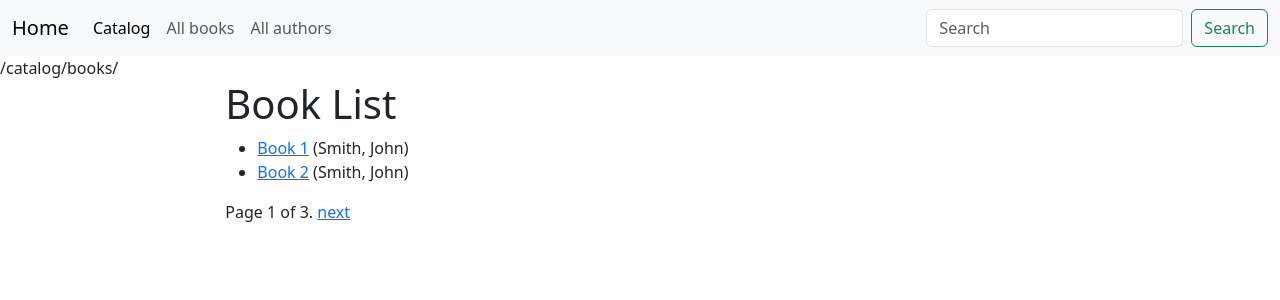
After one commit to karturik/tutorial_project_django_march, a Django app: page /catalog/books/ in a window 1280 px wide. The commit adds this page. Shown: the top 300 px of the page. Run offline with Django 5.2, Linux system fonts and the light colour scheme; data comes from the database, SQL or seed files in the repository; both versions use the stored data as it was after the commit.

Commit message:
add book list and detail

```diff
--- a/catalog/models.py
+++ b/catalog/models.py
@@ -33,11 +33,14 @@ class Book(models.Model):
     # Genre class has already been defined so we can specify the object above.
     language = models.ForeignKey('Language', on_delete=models.SET_NULL, null=True)
 
+    class Meta:
+        ordering = ["title"]
+
     def display_genre(self):
-            """
-            Creates a string for the Genre. This is required to display genre in Admin.
-            """
-            return ', '.join([genre.name for genre in self.genre.all()[:3]])
+        """
+        Creates a string for the Genre. This is required to display genre in Admin.
+        """
+        return ', '.join([genre.name for genre in self.genre.all()[:3]])
 
     display_genre.short_description = 'Genre'
 
--- /dev/null
+++ b/catalog/templates/books/all_books_page.html
@@ -0,0 +1,19 @@
+{% extends "base_generic.html" %}
+
+{% block content %}
+<h1>Book List</h1>
+
+{% if all_books_list %}
+<ul>
+
+    {% for book in all_books_list %}
+    <li>
+        <a href="{{ book.get_absolute_url }}">{{ book.title }}</a> ({{ book.author }})
+    </li>
+    {% endfor %}
+
+</ul>
+{% else %}
+<p>There are no books in the library.</p>
+{% endif %}
+{% endblock %}
--- a/catalog/urls.py
+++ b/catalog/urls.py
@@ -1,7 +1,12 @@
 from django.contrib import admin
-from django.urls import path, include
+from django.urls import path, re_path, include
 from . import views
 
 urlpatterns = [
     path('', views.catalog_homepage_view, name='catalog_home'),
+
+    # Book list/detail pages
+    re_path(r'^books/$', views.BookListView.as_view(), name='books'),
+    re_path(r'^book/(?P<pk>\d+)$', views.BookDetailView.as_view(), name='book-detail'),
+
 ]
--- a/catalog/views.py
+++ b/catalog/views.py
@@ -1,5 +1,6 @@
 from django.shortcuts import render
 from .models import Book, Author, BookInstance, Genre
+from django.views import generic
 
 
 def catalog_homepage_view(request):
@@ -28,3 +29,27 @@ def catalog_homepage_view(request):
             'num_genres': num_genres
             },
     )
+
+
+class BookListView(generic.ListView):
+    model = Book
+    context_object_name = 'all_books_list'
+    template_name = 'books/all_books_page.html'
+    # queryset = Book.objects.all()
+
+    paginate_by = 2
+
+    def get_queryset(self):
+        return super().get_queryset()
+
+    def get_context_data(self, **kwargs):
+        # В первую очередь получаем базовую реализацию контекста
+        context = super(BookListView, self).get_context_data(**kwargs)
+        # Добавляем новую переменную к контексту и инициализируем её некоторым значением
+        context['some_data'] = 'This is just some data'
+        return context
+
+
+class BookDetailView(generic.DetailView):
+    model = Book
+    template_name = 'books/book_page.html'
--- a/locallibrary/templates/base_generic.html
+++ b/locallibrary/templates/base_generic.html
@@ -22,11 +22,30 @@
             {% block navbar %}
             {% include 'navbar.html' %}
             {% endblock %}
+            {{ request.path }}
         </div>
         <div class="row">
             <div class="col-2"></div>
             <div class="col-8">
                 {% block content %}{% endblock %}
+
+                {% block pagination %}
+                {% if is_paginated %}
+                <div class="pagination">
+                    <span class="page-links">
+                        {% if page_obj.has_previous %}
+                            <a href="{{ request.path }}?page={{ page_obj.previous_page_number }}">previous</a>
+                        {% endif %}
+                        <span class="page-current">
+                            Page {{ page_obj.number }} of {{ page_obj.paginator.num_pages }}.
+                        </span>
+                        {% if page_obj.has_next %}
+                            <a href="{{ request.path }}?page={{ page_obj.next_page_number }}">next</a>
+                        {% endif %}
+                    </span>
+                </div>
+                {% endif %}
+                {% endblock %}
             </div>
             <div class="col-2"></div>
         </div>
--- a/locallibrary/templates/navbar.html
+++ b/locallibrary/templates/navbar.html
@@ -10,7 +10,7 @@
             <a class="nav-link active" aria-current="page" href="{% url 'catalog_home' %}">Catalog</a>
           </li>
           <li class="nav-item">
-            <a class="nav-link" href="#">All books</a>
+            <a class="nav-link" href="{% url 'books' %}">All books</a>
           </li>
           <li class="nav-item">
             <a class="nav-link" href="#">All authors</a>
```
Also changed, not shown: catalog/templates/books/book_page.html (added, +24 -0 lines), db.sqlite3.
